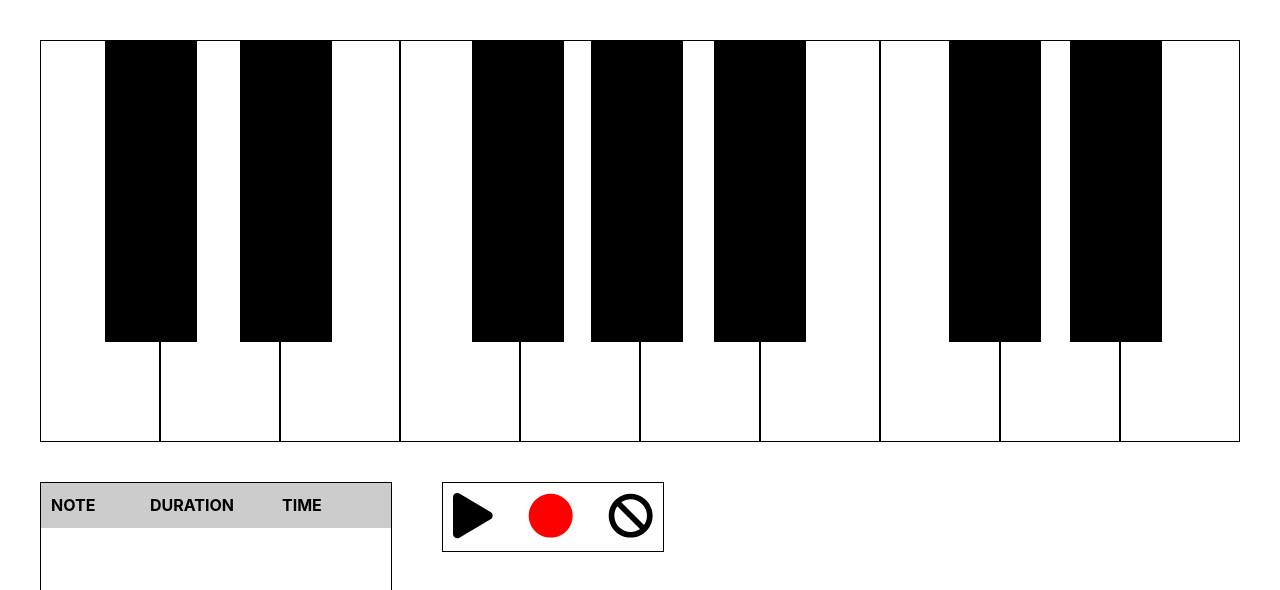
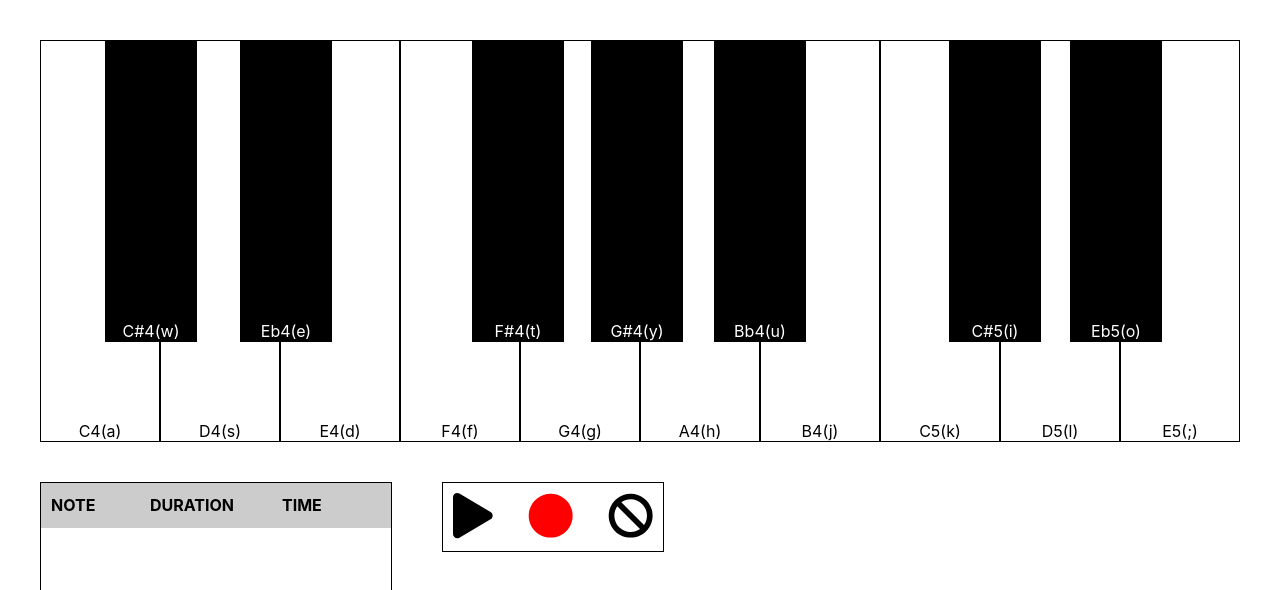
Before and after one commit to norarcasey/keyboard, a React (Create React App) app: page / in a window 1280 px wide. Shown: the top 590 px of the page. Built offline with nearby package versions, Linux system fonts and the light colour scheme.

Commit message:
add keyboard key mapping to display

```diff
--- a/src/components/key/index.tsx
+++ b/src/components/key/index.tsx
@@ -7,6 +7,7 @@ import './styles.css';
 
 export interface IKeyProps {
   note: string;
+  keyboardKey: string;
   color?: string;
   style?: object;
 }
@@ -15,7 +16,7 @@ const Key: FC<IKeyProps> = props => {
   const captureContext: ICaptureContext = useContext(CaptureContext);
   const [keyPressedDateTime, setKeyPressDateTime] = useState();
   const [synth] = useState(new Tone.Synth().toMaster());
-  const { color, note, style } = props;
+  const { color, keyboardKey, note, style } = props;
 
   const handleKeyPress = () => {
     synth.triggerAttack(note);
@@ -36,9 +37,17 @@ const Key: FC<IKeyProps> = props => {
   };
 
   return isMobile ? (
-    <div className={`key ${color}`} style={style} onTouchStart={handleKeyPress} onTouchEnd={handleKeyRelease}></div>
+    <div className={`key ${color}`} style={style} onTouchStart={handleKeyPress} onTouchEnd={handleKeyRelease}>
+      <div className="note-name">
+        {note}({keyboardKey})
+      </div>
+    </div>
   ) : (
-    <div className={`key ${color}`} style={style} onMouseDown={handleKeyPress} onMouseUp={handleKeyRelease}></div>
+    <div className={`key ${color}`} style={style} onMouseDown={handleKeyPress} onMouseUp={handleKeyRelease}>
+      <div className="note-name">
+        {note}({keyboardKey})
+      </div>
+    </div>
   );
 };
 
--- a/src/components/key/styles.css
+++ b/src/components/key/styles.css
@@ -1,12 +1,16 @@
 .key {
+  align-items: flex-end;
   border: solid 1px #000;
   cursor: pointer;
+  display: flex;
   height: 400px;
+  justify-content: center;
   width: 200px;
 }
 
 .black {
   background-color: #000;
+  color: #fff;
   height: 300px;
   position: absolute;
   width: 90px;
--- a/src/components/keyboard/index.tsx
+++ b/src/components/keyboard/index.tsx
@@ -5,35 +5,36 @@ import './styles.css';
 export interface IKeyboardProps {}
 export interface IKey {
   key: string;
+  keyboardKey: string;
   color?: string;
   style?: object;
 }
 
 const Keyboard: FC<IKeyboardProps> = props => {
   const keys: IKey[] = [
-    { key: 'C4' },
-    { key: 'C#4', color: 'black', style: { left: '65px' } },
-    { key: 'D4' },
-    { key: 'Eb4', color: 'black', style: { left: '200px' } },
-    { key: 'E4' },
-    { key: 'F4' },
-    { key: 'F#4', color: 'black', style: { left: '432px' } },
-    { key: 'G4' },
-    { key: 'G#4', color: 'black', style: { left: '551px' } },
-    { key: 'A4' },
-    { key: 'Bb4', color: 'black', style: { left: '674px' } },
-    { key: 'B4' },
-    { key: 'C5' },
-    { key: 'C#5', color: 'black', style: { left: '909px' } },
-    { key: 'D5' },
-    { key: 'Eb5', color: 'black', style: { left: '1030px' } },
-    { key: 'E5' }
+    { key: 'C4', keyboardKey: 'a' },
+    { key: 'C#4', keyboardKey: 'w', color: 'black', style: { left: '65px' } },
+    { key: 'D4', keyboardKey: 's' },
+    { key: 'Eb4', keyboardKey: 'e', color: 'black', style: { left: '200px' } },
+    { key: 'E4', keyboardKey: 'd' },
+    { key: 'F4', keyboardKey: 'f' },
+    { key: 'F#4', keyboardKey: 't', color: 'black', style: { left: '432px' } },
+    { key: 'G4', keyboardKey: 'g' },
+    { key: 'G#4', keyboardKey: 'y', color: 'black', style: { left: '551px' } },
+    { key: 'A4', keyboardKey: 'h' },
+    { key: 'Bb4', keyboardKey: 'u', color: 'black', style: { left: '674px' } },
+    { key: 'B4', keyboardKey: 'j' },
+    { key: 'C5', keyboardKey: 'k' },
+    { key: 'C#5', keyboardKey: 'i', color: 'black', style: { left: '909px' } },
+    { key: 'D5', keyboardKey: 'l' },
+    { key: 'Eb5', keyboardKey: 'o', color: 'black', style: { left: '1030px' } },
+    { key: 'E5', keyboardKey: ';' }
   ];
 
   return (
     <div className="keyboard">
       {keys.map(k => (
-        <Key key={k.key} note={k.key} color={k.color} style={k.style}></Key>
+        <Key key={k.key} note={k.key} keyboardKey={k.keyboardKey} color={k.color} style={k.style}></Key>
       ))}
     </div>
   );
--- a/src/contexts/keyboard-context/index.tsx
+++ b/src/contexts/keyboard-context/index.tsx
@@ -40,7 +40,7 @@ export const KeyboardProvider: FC<IKeyboardProviderProps> = props => {
 
         if (!kpObj.isPressed) {
           kpObj.isPressed = true;
-          kpObj.synth.triggerAttack((KeyboardMap as any)[keyPressed]);
+          kpObj.synth.triggerAttack((KeyboardMap as any)[keyPressed], Tone.context.currentTime);
           (keysPressed as any)[keyPressed] = kpObj;
         }
       },
```
